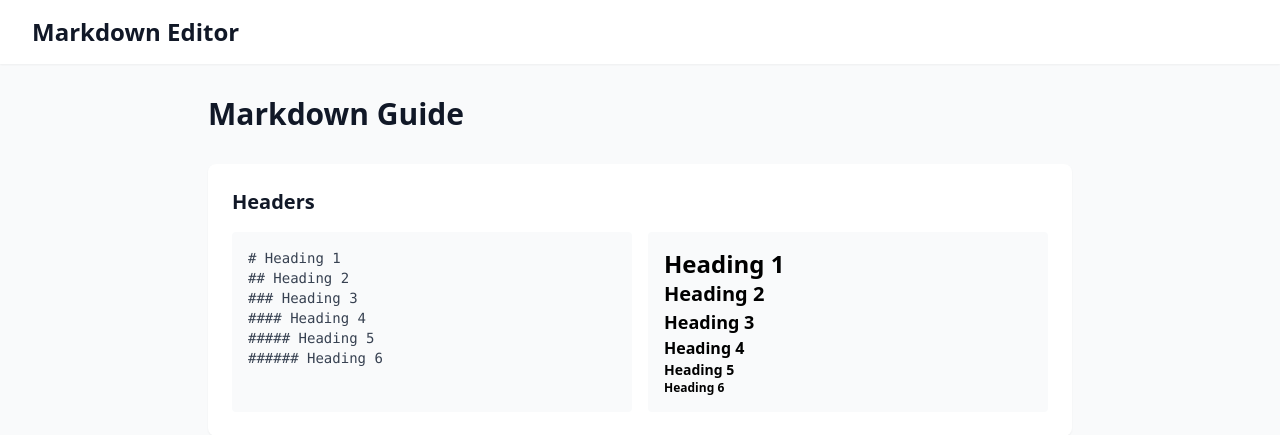
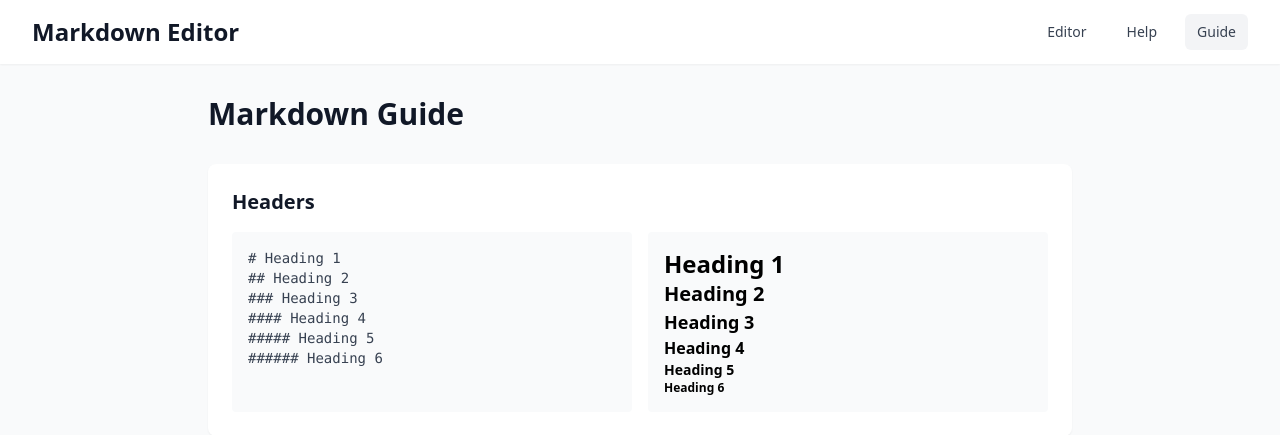
Before and after one commit to ForestDengHK/markdown, a Flask app: page /markdown-guide in a window 1280 px wide. Shown: the top 435 px of the page. Run offline with Flask 2, Linux system fonts and the light colour scheme.

Commit message:
style adjust - 03

```diff
--- a/templates/guide.html
+++ b/templates/guide.html
@@ -12,6 +12,11 @@
             <div class="flex justify-between items-center h-16">
                 <div class="flex items-center">
                     <a href="/" class="text-2xl font-bold text-gray-900">Markdown Editor</a>
+                </div>
+                <div class="flex items-center space-x-4">
+                    <a href="/" class="text-gray-700 hover:text-gray-900 px-3 py-2 rounded-md text-sm font-medium">Editor</a>
+                    <a href="/help" class="text-gray-700 hover:text-gray-900 px-3 py-2 rounded-md text-sm font-medium">Help</a>
+                    <a href="/markdown-guide" class="text-gray-700 hover:text-gray-900 px-3 py-2 rounded-md text-sm font-medium bg-gray-100">Guide</a>
                 </div>
             </div>
         </div>
```
